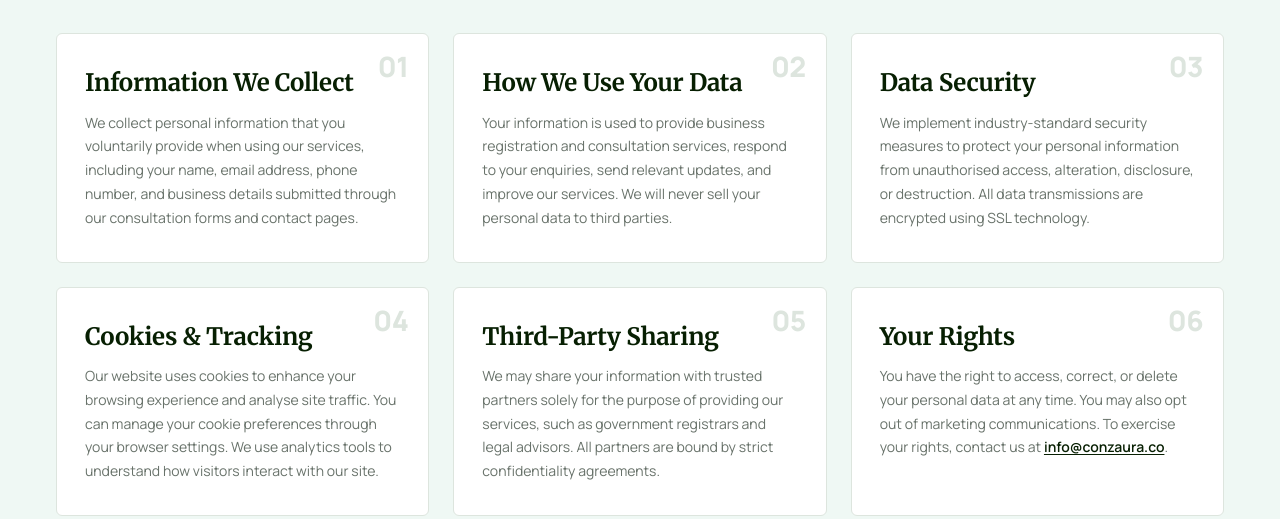
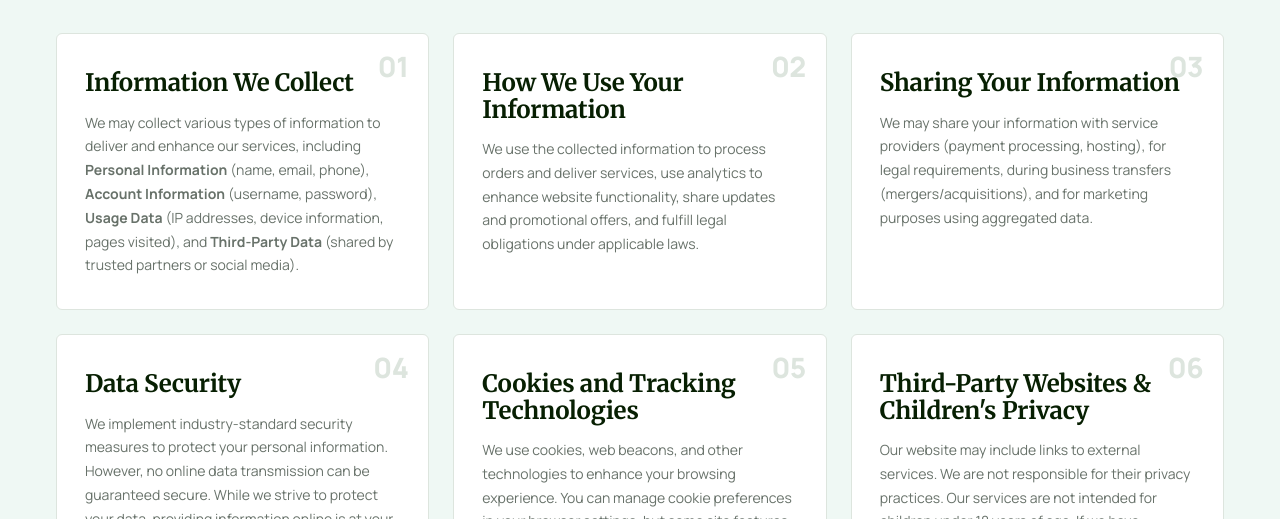
Before and after one commit to conzaura-biz/website, a React (Vite) app: page /privacy-policy in a window 1280 px wide. Shown: the part 433-952 px from the top of the page. Built offline with nearby package versions, Linux system fonts and the light colour scheme; no server answers.

Commit message:
Update Privacy Policy content to match external document

```diff
--- a/src/pages/PrivacyPolicy.jsx
+++ b/src/pages/PrivacyPolicy.jsx
@@ -23,60 +23,47 @@ export default function PrivacyPolicy() {
               <div className="privacy-card-number" aria-hidden="true">01</div>
               <h3>Information We Collect</h3>
               <p>
-                We collect personal information that you voluntarily provide when using our
-                services, including your name, email address, phone number, and business
-                details submitted through our consultation forms and contact pages.
+                We may collect various types of information to deliver and enhance our services, including <strong>Personal Information</strong> (name, email, phone), <strong>Account Information</strong> (username, password), <strong>Usage Data</strong> (IP addresses, device information, pages visited), and <strong>Third-Party Data</strong> (shared by trusted partners or social media).
               </p>
             </article>
 
             <article className="privacy-card">
               <div className="privacy-card-number" aria-hidden="true">02</div>
-              <h3>How We Use Your Data</h3>
+              <h3>How We Use Your Information</h3>
               <p>
-                Your information is used to provide business registration and consultation
-                services, respond to your enquiries, send relevant updates, and improve our
-                services. We will never sell your personal data to third parties.
+                We use the collected information to process orders and deliver services, use analytics to enhance website functionality, share updates and promotional offers, and fulfill legal obligations under applicable laws.
               </p>
             </article>
 
             <article className="privacy-card">
               <div className="privacy-card-number" aria-hidden="true">03</div>
-              <h3>Data Security</h3>
+              <h3>Sharing Your Information</h3>
               <p>
-                We implement industry-standard security measures to protect your personal
-                information from unauthorised access, alteration, disclosure, or destruction.
-                All data transmissions are encrypted using SSL technology.
+                We may share your information with service providers (payment processing, hosting), for legal requirements, during business transfers (mergers/acquisitions), and for marketing purposes using aggregated data.
               </p>
             </article>
 
             <article className="privacy-card">
               <div className="privacy-card-number" aria-hidden="true">04</div>
-              <h3>Cookies &amp; Tracking</h3>
+              <h3>Data Security</h3>
               <p>
-                Our website uses cookies to enhance your browsing experience and analyse site
-                traffic. You can manage your cookie preferences through your browser settings.
-                We use analytics tools to understand how visitors interact with our site.
+                We implement industry-standard security measures to protect your personal information. However, no online data transmission can be guaranteed secure. While we strive to protect your data, providing information online is at your own risk.
               </p>
             </article>
 
             <article className="privacy-card">
               <div className="privacy-card-number" aria-hidden="true">05</div>
-              <h3>Third-Party Sharing</h3>
+              <h3>Cookies and Tracking Technologies</h3>
               <p>
-                We may share your information with trusted partners solely for the purpose of
-                providing our services, such as government registrars and legal advisors. All
-                partners are bound by strict confidentiality agreements.
+                We use cookies, web beacons, and other technologies to enhance your browsing experience. You can manage cookie preferences in your browser settings, but some site features may not function properly if you do so.
               </p>
             </article>
 
             <article className="privacy-card">
               <div className="privacy-card-number" aria-hidden="true">06</div>
-              <h3>Your Rights</h3>
+              <h3>Third-Party Websites &amp; Children&#x27;s Privacy</h3>
               <p>
-                You have the right to access, correct, or delete your personal data at any time.
-                You may also opt out of marketing communications. To exercise your rights,
-                contact us at{' '}
-                <a href="mailto:info@conzaura.co">info@conzaura.co</a>.
+                Our website may include links to external services. We are not responsible for their privacy practices. Our services are not intended for children under 18 years of age. If we have collected such data, contact us to delete it.
               </p>
             </article>
           </div>
```
